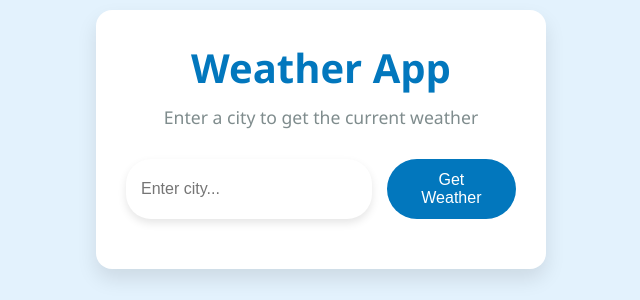
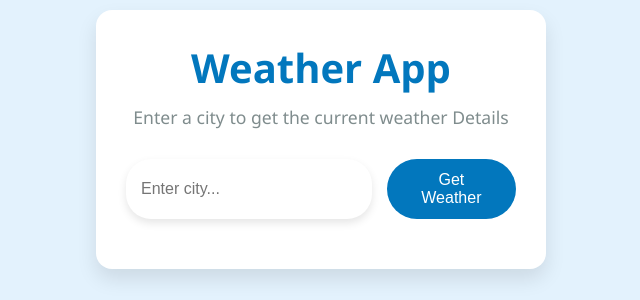
Before and after one commit to imharshag/IoT-Weather-Tracker, a Flask app: page / in a window 1280 px wide. Shown: the part 281-581 px from the top of the page, without its empty margins (319-959 px from the left). Run offline with Flask 2, Linux system fonts and the light colour scheme.

Commit message:
Update index.html

```diff
--- a/templates/index.html
+++ b/templates/index.html
@@ -10,7 +10,7 @@
   <div class="container">
     <div class="weather-card">
       <h1>Weather App</h1>
-      <p>Enter a city to get the current weather</p>
+      <p>Enter a city to get the current weather Details</p>
 
       <!-- City Input Form -->
       <form id="weather-form">
```
